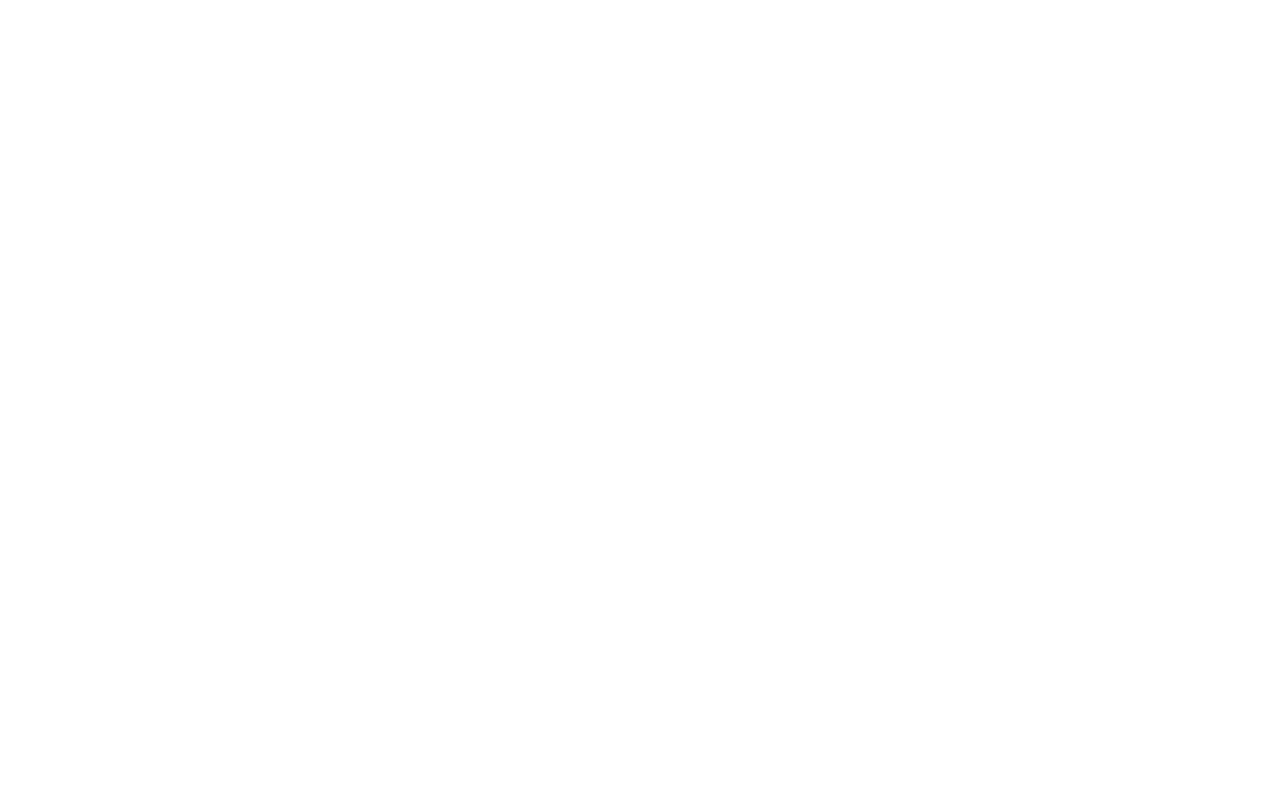
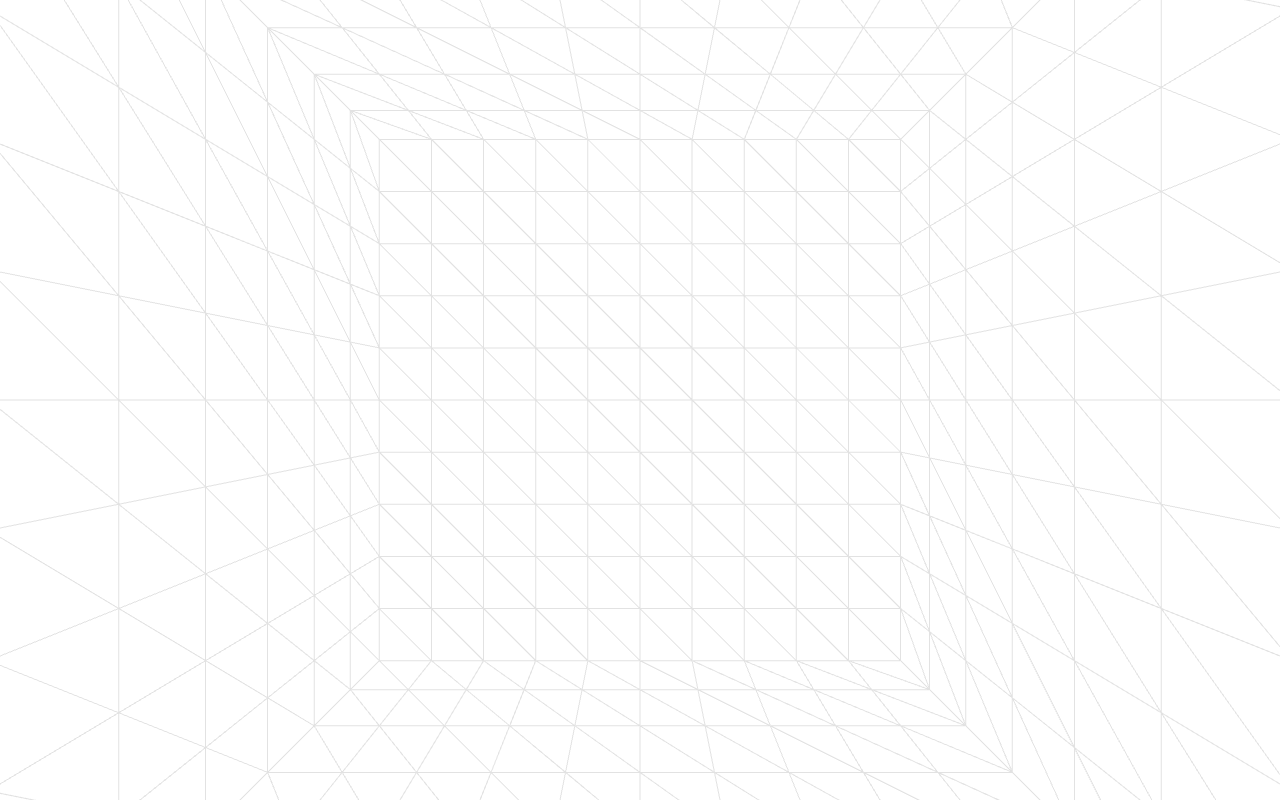
Before and after one commit to ninofiliu/sacrifice, a React (Vite) app: page / in a window 1280 px wide. Built offline with nearby package versions, Linux system fonts and the light colour scheme.

Commit message:
three + r3f setup

```diff
--- a/package.json
+++ b/package.json
@@ -10,12 +10,15 @@
     "preview": "vite preview"
   },
   "dependencies": {
+    "@react-three/fiber": "^8.14.2",
     "react": "^18.2.0",
-    "react-dom": "^18.2.0"
+    "react-dom": "^18.2.0",
+    "three": "^0.156.1"
   },
   "devDependencies": {
     "@types/react": "^18.2.15",
     "@types/react-dom": "^18.2.7",
+    "@types/three": "^0.156.0",
     "@typescript-eslint/eslint-plugin": "^6.0.0",
     "@typescript-eslint/parser": "^6.0.0",
     "@vitejs/plugin-react-swc": "^3.3.2",
--- /dev/null
+++ b/src/main.css
@@ -0,0 +1,6 @@
+body {
+  margin: 0;
+}
+canvas {
+  height: 100vh;
+}
--- a/src/main.tsx
+++ b/src/main.tsx
@@ -1,6 +1,15 @@
+import { Canvas } from "@react-three/fiber";
 import React from "react";
 import ReactDOM from "react-dom/client";
+import "./main.css";
 
 ReactDOM.createRoot(document.getElementById("root")!).render(
-  <React.StrictMode />
+  <React.StrictMode>
+    <Canvas>
+      <mesh>
+        <boxGeometry args={[10, 10, 10, 10, 10, 10]} />
+        <meshBasicMaterial wireframe />
+      </mesh>
+    </Canvas>
+  </React.StrictMode>
 );
```
Also changed, not shown: 1 other file (tests, documents, lock files or other folders).
